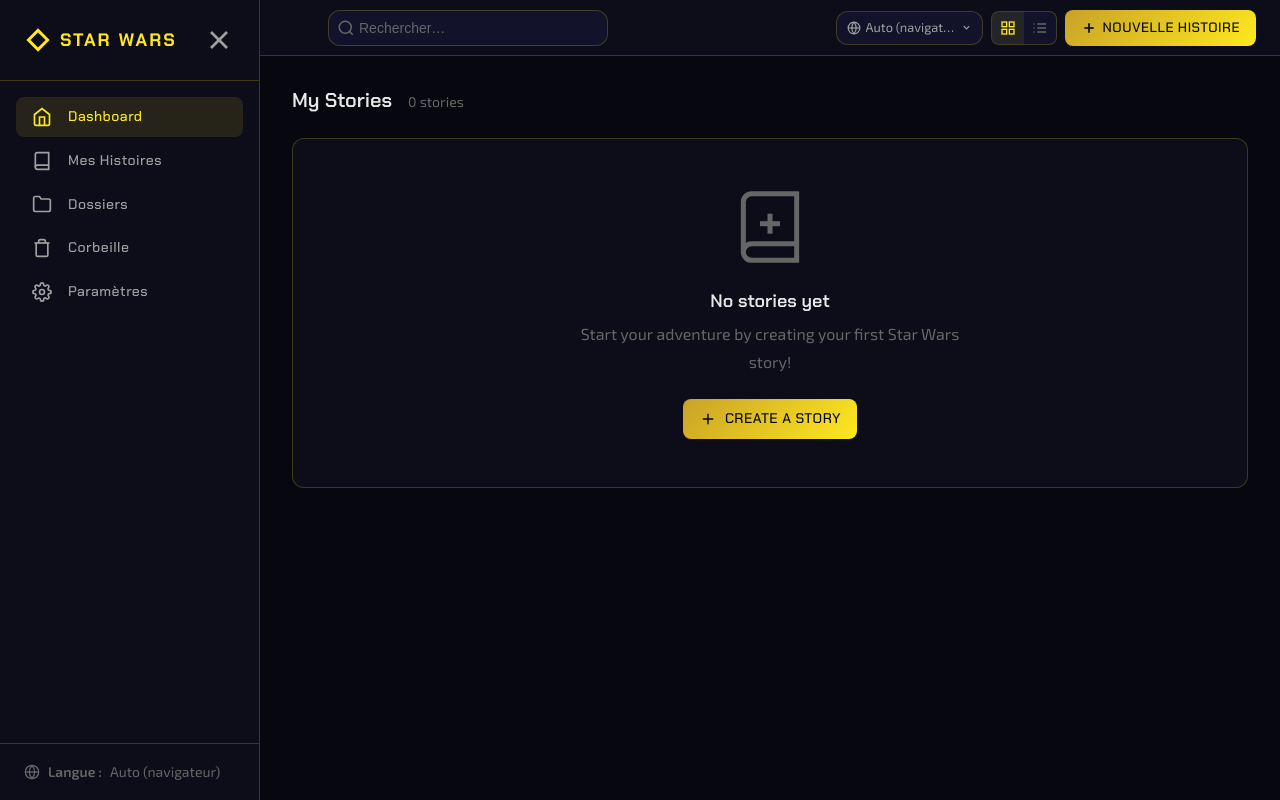
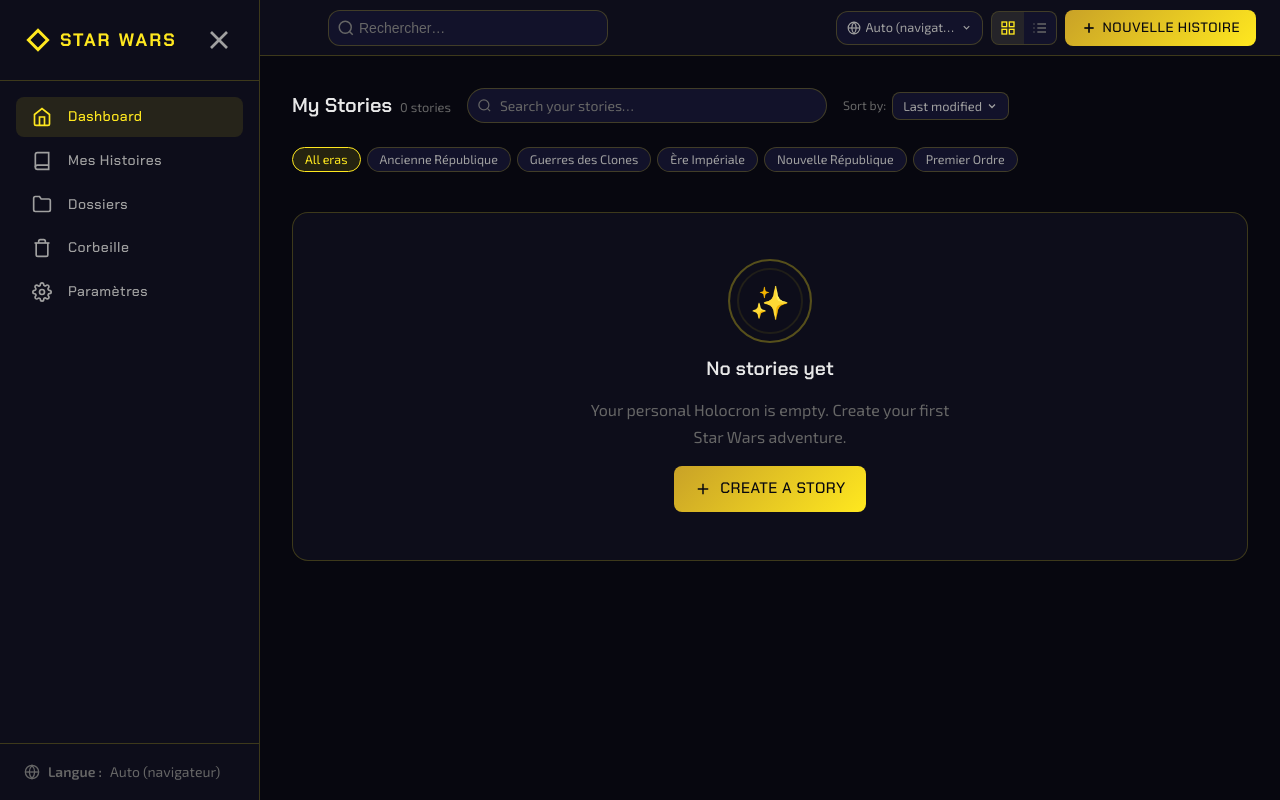
Before and after one commit to Benitoow/star-wars-story, a SvelteKit app: page / in a window 1280 px wide. Built offline with nearby package versions, Linux system fonts and the light colour scheme.

Commit message:
feat(editor): add breadcrumbs navigation to story editor and enhance loading indicator styles

```diff
--- a/src/routes/+page.svelte
+++ b/src/routes/+page.svelte
@@ -1,32 +1,45 @@
 <script lang="ts">
   import { onMount } from 'svelte';
   import { stories, filteredStories } from '$lib/stores/stories';
-  import { viewMode, uiLanguage, resetFilters } from '$lib/stores/ui';
+  import { viewMode, uiLanguage, resetFilters, searchQuery, sortBy, sortDirection, filters } from '$lib/stores/ui';
   import { resolveUiLanguage } from '$lib/config/languages';
+  import { ERAS } from '$lib/editor/setupCatalog';
   import StoryCard from '$lib/components/StoryCard.svelte';
 
   let loading = true;
 
   const DASHBOARD_COPY = {
     fr: {
-      title: 'Dashboard — Star Wars Story Manager',
-      myStories: 'Mes Histoires',
-      loading: 'Chargement de vos histoires...',
+      title: 'Mes Histoires',
+      loading: 'Chargement...',
       noStories: 'Aucune histoire',
-      emptyText: 'Commencez votre aventure en créant votre première histoire Star Wars!',
+      emptyText: 'Votre Holocron personnel est vide. Créez votre première aventure Star Wars.',
       create: 'Créer une histoire',
       countSingle: 'histoire',
-      countPlural: 'histoires'
+      countPlural: 'histoires',
+      searchPlaceholder: 'Rechercher dans vos histoires…',
+      sortLabel: 'Trier par',
+      sortUpdated: 'Dernière modification',
+      sortCreated: 'Date de création',
+      sortTitle: 'Titre',
+      sortPlayed: 'Dernière lecture',
+      allEras: 'Toutes les époques'
     },
     en: {
-      title: 'Dashboard — Star Wars Story Manager',
-      myStories: 'My Stories',
-      loading: 'Loading your stories...',
+      title: 'My Stories',
+      loading: 'Loading...',
       noStories: 'No stories yet',
-      emptyText: 'Start your adventure by creating your first Star Wars story!',
+      emptyText: 'Your personal Holocron is empty. Create your first Star Wars adventure.',
       create: 'Create a story',
       countSingle: 'story',
-      countPlural: 'stories'
+      countPlural: 'stories',
+      searchPlaceholder: 'Search your stories…',
+      sortLabel: 'Sort by',
+      sortUpdated: 'Last modified',
+      sortCreated: 'Date created',
+      sortTitle: 'Title',
+      sortPlayed: 'Last played',
+      allEras: 'All eras'
     }
   } as const;
 
@@ -35,24 +48,105 @@
     await stories.load();
     loading = false;
   });
+
   $: currentLang = resolveUiLanguage($uiLanguage);
   $: copy = DASHBOARD_COPY[currentLang === 'fr' ? 'fr' : 'en'];
+
+  let searchInput = '';
+  $: searchQuery.set(searchInput);
+
+  function setEraFilter(eraId: string | null) {
+    filters.update(f => ({ ...f, era: eraId || undefined }));
+  }
+
+  function setSort(sort: 'updatedAt' | 'createdAt' | 'title' | 'lastPlayedAt') {
+    sortBy.set(sort);
+  }
+
+  function toggleSortDir() {
+    sortDirection.update(d => d === 'asc' ? 'desc' : 'asc');
+  }
+
+  $: currentSortLabel = {
+    updatedAt: copy.sortUpdated,
+    createdAt: copy.sortCreated,
+    title: copy.sortTitle,
+    lastPlayedAt: copy.sortPlayed
+  }[$sortBy];
+
+  $: activeEra = $filters.era;
 </script>
 
 <svelte:head>
-  <title>{copy.title}</title>
+  <title>Mes Histoires — Star Wars Story</title>
 </svelte:head>
 
 <div class="dashboard">
-  <!-- Stories Grid -->
-  <section class="stories-section">
-    <div class="section-header">
-      <h2>{copy.myStories}</h2>
-      <span class="story-count">
-        {$filteredStories.length} {$filteredStories.length !== 1 ? copy.countPlural : copy.countSingle}
-      </span>
+  <!-- Header bar -->
+  <div class="dashboard-bar">
+    <div class="bar-title">
+      <h2>{copy.title}</h2>
+      {#if !loading}
+        <span class="story-count">{$filteredStories.length} {$filteredStories.length !== 1 ? copy.countPlural : copy.countSingle}</span>
+      {/if}
     </div>
 
+    <!-- Search -->
+    <div class="search-wrap">
+      <svg class="search-icon" viewBox="0 0 24 24" fill="none" stroke="currentColor" stroke-width="2">
+        <circle cx="11" cy="11" r="8"/><line x1="21" y1="21" x2="16.65" y2="16.65"/>
+      </svg>
+      <input
+        class="search-input"
+        type="text"
+        bind:value={searchInput}
+        placeholder={copy.searchPlaceholder}
+        aria-label={copy.searchPlaceholder}
+      />
+      {#if searchInput}
+        <button class="search-clear" on:click={() => searchInput = ''} aria-label="Effacer">
+          <svg viewBox="0 0 24 24" fill="none" stroke="currentColor" stroke-width="2.5" width="14" height="14">
+            <line x1="18" y1="6" x2="6" y2="18"/><line x1="6" y1="6" x2="18" y2="18"/>
+          </svg>
+        </button>
+      {/if}
+    </div>
+
+    <!-- Sort -->
+    <div class="sort-wrap">
+      <span class="sort-label">{copy.sortLabel}:</span>
+      <button class="sort-btn" on:click={toggleSortDir} title="Inverser l'ordre">
+        {currentSortLabel}
+        <svg viewBox="0 0 24 24" fill="none" stroke="currentColor" stroke-width="2.5" width="12" height="12">
+          {#if $sortDirection === 'desc'}
+            <polyline points="6 9 12 15 18 9"/>
+          {:else}
+            <polyline points="18 15 12 9 6 15"/>
+          {/if}
+        </svg>
+      </button>
+    </div>
+  </div>
+
+  <!-- Era filter chips -->
+  {#if !loading && $filteredStories.length > 0 || true}
+    <div class="era-chips" role="group" aria-label="Filtrer par époque">
+      <button
+        class="era-chip"
+        class:active={!activeEra}
+        on:click={() => setEraFilter(null)}
+      >{copy.allEras}</button>
+      {#each ERAS as era}
+        <button
+          class="era-chip"
+          class:active={activeEra === era.id}
+          on:click={() => setEraFilter(era.id)}
+        >{era.name}</button>
+      {/each}
+    </div>
+  {/if}
+
+  <!-- Stories Grid -->
   {#if loading}
     <div class="loading-state">
       <div class="loading-spinner"></div>
@@ -60,20 +154,15 @@
     </div>
   {:else if $filteredStories.length === 0}
     <div class="empty-state">
-        <div class="empty-icon">
-          <svg viewBox="0 0 24 24" fill="none" stroke="currentColor" stroke-width="1.5">
-            <path d="M4 19.5A2.5 2.5 0 016.5 17H20"/>
-            <path d="M6.5 2H20v20H6.5A2.5 2.5 0 014 19.5v-15A2.5 2.5 0 016.5 2z"/>
-            <line x1="12" y1="8" x2="12" y2="14"/>
-            <line x1="9" y1="11" x2="15" y2="11"/>
-          </svg>
+      <div class="empty-holo">
+        <div class="holo-ring"></div>
+        <div class="holo-core">✨</div>
       </div>
       <h3>{copy.noStories}</h3>
       <p>{copy.emptyText}</p>
-        <a href="/stories/new" class="btn btn-primary">
-          <svg viewBox="0 0 24 24" fill="none" stroke="currentColor" stroke-width="2">
-            <line x1="12" y1="5" x2="12" y2="19"/>
-            <line x1="5" y1="12" x2="19" y2="12"/>
+      <a href="/stories/new" class="btn btn-primary btn-lg">
+        <svg viewBox="0 0 24 24" fill="none" stroke="currentColor" stroke-width="2" width="18" height="18">
+          <line x1="12" y1="5" x2="12" y2="19"/><line x1="5" y1="12" x2="19" y2="12"/>
         </svg>
         {copy.create}
       </a>
@@ -85,37 +174,166 @@
       {/each}
     </div>
   {/if}
-  </section>
 </div>
 
 <style>
   .dashboard {
     max-width: 1200px;
     margin: 0 auto;
+    display: flex;
+    flex-direction: column;
+    gap: var(--space-lg);
+    padding-bottom: var(--space-2xl);
   }
 
-  /* Stories Section */
-  .stories-section {
-    margin-bottom: var(--space-2xl);
+  /* Bar */
+  .dashboard-bar {
+    display: flex;
+    align-items: center;
+    gap: var(--space-md);
+    flex-wrap: wrap;
   }
 
-  .section-header {
+  .bar-title {
     display: flex;
     align-items: baseline;
-    gap: var(--space-md);
-    margin-bottom: var(--space-lg);
+    gap: var(--space-sm);
+    flex-shrink: 0;
   }
 
-  .section-header h2 {
+  .bar-title h2 {
     font-size: 1.25rem;
     color: var(--color-text-primary);
   }
 
   .story-count {
-    font-size: 0.875rem;
+    font-size: 0.8rem;
     color: var(--color-text-muted);
   }
 
+  /* Search */
+  .search-wrap {
+    flex: 1;
+    min-width: 180px;
+    max-width: 360px;
+    position: relative;
+    display: flex;
+    align-items: center;
+  }
+
+  .search-icon {
+    position: absolute;
+    left: 10px;
+    width: 15px;
+    height: 15px;
+    color: var(--color-text-muted);
+    pointer-events: none;
+    flex-shrink: 0;
+  }
+
+  .search-input {
+    width: 100%;
+    padding: 8px 34px 8px 32px;
+    background: var(--color-bg-tertiary);
+    border: 1px solid var(--color-border);
+    border-radius: 999px;
+    color: var(--color-text-primary);
+    font-size: 0.875rem;
+    font-family: var(--font-body);
+    transition: border-color var(--transition-fast), background var(--transition-fast);
+  }
+
+  .search-input:focus {
+    outline: none;
+    border-color: var(--color-gold);
+    background: var(--color-bg-secondary);
+  }
+
+  .search-input::placeholder { color: var(--color-text-muted); }
+
+  .search-clear {
+    position: absolute;
+    right: 10px;
+    background: none;
+    border: none;
+    cursor: pointer;
+    color: var(--color-text-muted);
+    padding: 2px;
+    display: flex;
+    align-items: center;
+    border-radius: 50%;
+    transition: color var(--transition-fast);
+  }
+
+  .search-clear:hover { color: var(--color-text-primary); }
+
+  /* Sort */
+  .sort-wrap {
+    display: flex;
+    align-items: center;
+    gap: 6px;
+    flex-shrink: 0;
+  }
+
+  .sort-label {
+    font-size: 0.78rem;
+    color: var(--color-text-muted);
+    white-space: nowrap;
+  }
+
+  .sort-btn {
+    display: flex;
+    align-items: center;
+    gap: 4px;
+    padding: 5px 10px;
+    background: var(--color-bg-tertiary);
+    border: 1px solid var(--color-border);
+    border-radius: var(--radius-md);
+    color: var(--color-text-secondary);
+    font-size: 0.8rem;
+    cursor: pointer;
+    white-space: nowrap;
+    transition: all var(--transition-fast);
+    font-family: var(--font-body);
+  }
+
+  .sort-btn:hover {
+    border-color: var(--color-gold);
+    color: var(--color-gold);
+  }
+
+  /* Era chips */
+  .era-chips {
+    display: flex;
+    flex-wrap: wrap;
+    gap: 6px;
+  }
+
+  .era-chip {
+    padding: 4px 12px;
+    background: var(--color-bg-tertiary);
+    border: 1px solid var(--color-border);
+    border-radius: 999px;
+    font-size: 0.78rem;
+    color: var(--color-text-secondary);
+    cursor: pointer;
+    transition: all var(--transition-fast);
+    font-family: var(--font-body);
+    white-space: nowrap;
+  }
+
+  .era-chip:hover {
+    border-color: var(--color-gold);
+    color: var(--color-gold);
+  }
+
+  .era-chip.active {
+    background: rgba(255, 232, 31, 0.12);
+    border-color: var(--color-gold);
+    color: var(--color-gold);
+  }
+
+  /* Stories grid */
   .stories-grid {
     display: grid;
     grid-template-columns: repeat(auto-fill, minmax(300px, 1fr));
@@ -126,17 +344,14 @@
     grid-template-columns: 1fr;
   }
 
-  .loading-state,
-  .empty-state {
+  /* Loading */
+  .loading-state {
     display: flex;
     flex-direction: column;
     align-items: center;
-    justify-content: center;
+    gap: var(--space-md);
     padding: var(--space-2xl);
-    background: var(--color-bg-secondary);
-    border: 1px solid var(--color-border);
-    border-radius: var(--radius-lg);
-    text-align: center;
+    color: var(--color-text-muted);
   }
 
   .loading-spinner {
@@ -148,36 +363,74 @@
     animation: spin 1s linear infinite;
   }
 
-  .empty-icon {
+  /* Empty state */
+  .empty-state {
+    display: flex;
+    flex-direction: column;
+    align-items: center;
+    gap: var(--space-md);
+    padding: var(--space-2xl) var(--space-lg);
+    background: var(--color-bg-secondary);
+    border: 1px solid var(--color-border);
+    border-radius: var(--radius-xl);
+    text-align: center;
+    margin-top: var(--space-md);
+  }
+
+  .empty-holo {
+    position: relative;
     width: 80px;
     height: 80px;
-    margin-bottom: var(--space-lg);
-    color: var(--color-text-muted);
+    display: flex;
+    align-items: center;
+    justify-content: center;
   }
 
-  .empty-icon svg {
-    width: 100%;
-    height: 100%;
+  .holo-ring {
+    position: absolute;
+    inset: 0;
+    border: 2px solid rgba(255, 232, 31, 0.3);
+    border-radius: 50%;
+    animation: holo-pulse 2s ease-in-out infinite;
+  }
+
+  .holo-ring::after {
+    content: '';
+    position: absolute;
+    inset: 8px;
+    border: 1px solid rgba(255, 232, 31, 0.2);
+    border-radius: 50%;
+    animation: holo-pulse 2s ease-in-out infinite 0.4s;
+  }
+
+  .holo-core {
+    font-size: 2rem;
+    z-index: 1;
+  }
+
+  @keyframes holo-pulse {
+    0%, 100% { opacity: 0.5; transform: scale(1); }
+    50% { opacity: 1; transform: scale(1.05); }
   }
 
   .empty-state h3 {
-    font-size: 1.125rem;
-    margin-bottom: var(--space-sm);
+    font-size: 1.2rem;
+    color: var(--color-text-primary);
   }
 
   .empty-state p {
     color: var(--color-text-muted);
-    margin-bottom: var(--space-lg);
-    max-width: 400px;
+    max-width: 380px;
+    margin: 0;
   }
 
-  .empty-state .btn {
-    display: inline-flex;
+  .btn-lg {
+    padding: 10px 20px;
+    font-size: 0.95rem;
   }
 
   .empty-state .btn svg {
-    width: 18px;
-    height: 18px;
+    flex-shrink: 0;
   }
 
   @keyframes spin {
@@ -185,8 +438,13 @@
   }
 
   @media (max-width: 768px) {
-    .stories-grid {
-      grid-template-columns: 1fr;
+    .dashboard-bar {
+      flex-direction: column;
+      align-items: stretch;
     }
+    .search-wrap { max-width: 100%; }
+    .bar-title { justify-content: center; }
+    .sort-wrap { justify-content: center; }
+    .stories-grid { grid-template-columns: 1fr; }
   }
 </style>
```
Also changed, not shown: src/lib/components/PageHeader.svelte (+53 -2 lines), src/routes/editor/[id]/+page.svelte (+77 -26 lines). Lines whose indentation alone changed are shown as unchanged.
